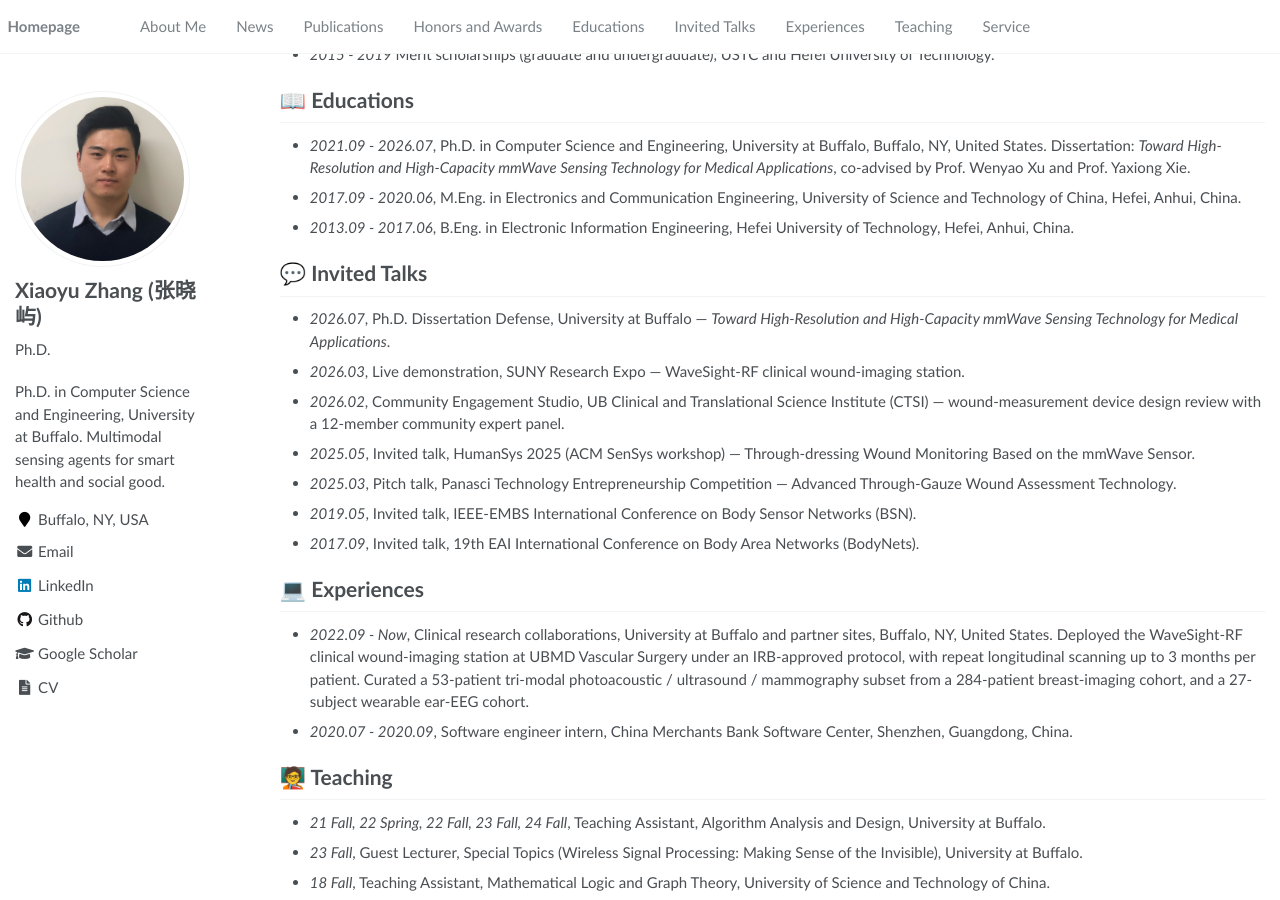
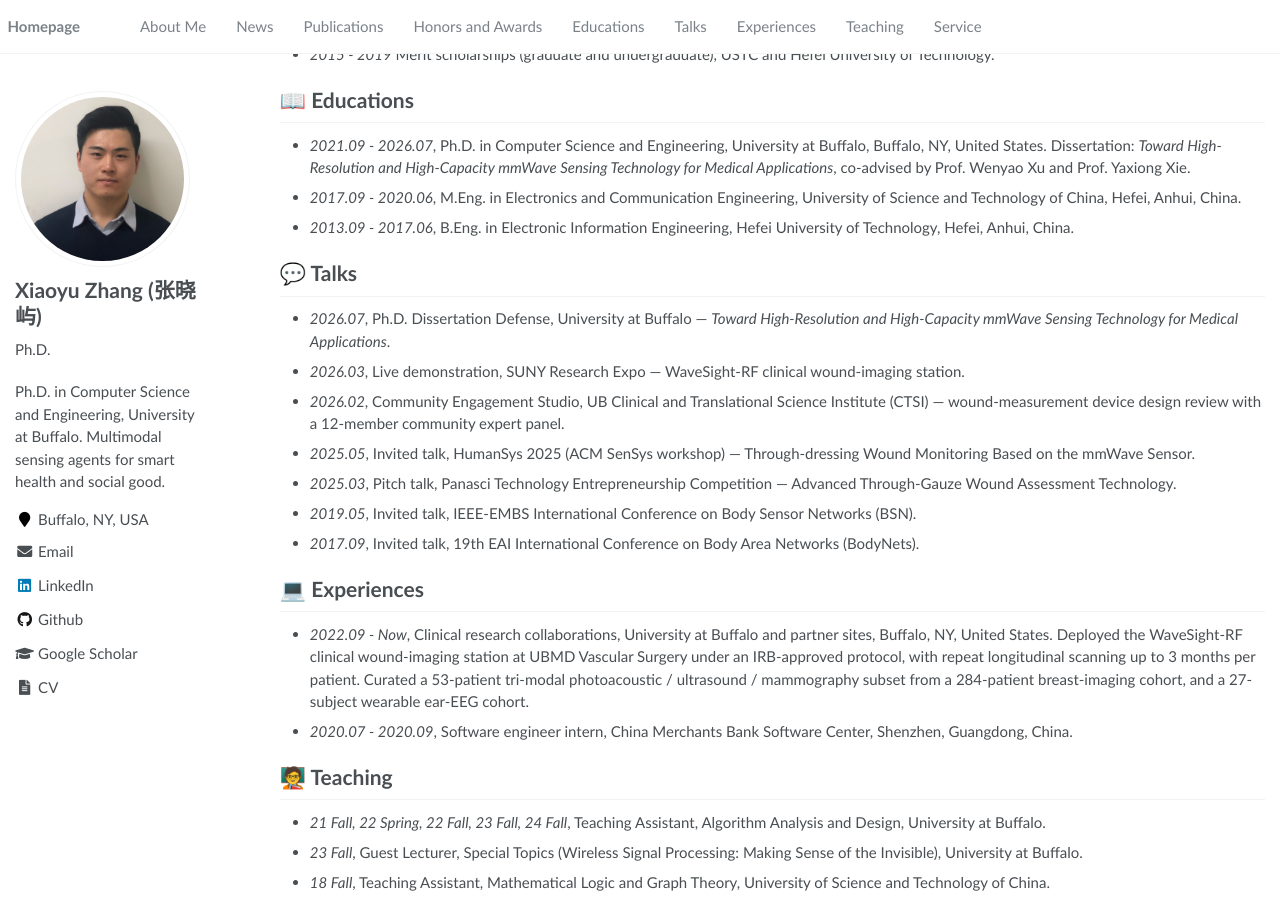
Before and after one commit to zxy340/zxy340.github.io, a Jekyll site: the page built from _pages/about.md, in a window 1280 px wide and 900 px high, scrolled down 2678 px. Built offline with Jekyll 4.4.1, drawn with Linux system fonts in a browser that asks for light colours.

Commit message:
Rename Invited Talks to Talks
Co-Authored-By: Claude Opus 5 <noreply@anthropic.com>

```diff
--- a/_data/navigation.yml
+++ b/_data/navigation.yml
@@ -15,8 +15,8 @@ main:
   - title: "Educations"
     url: "#-educations"
 
-  - title: "Invited Talks"
-    url: "#-invited-talks"
+  - title: "Talks"
+    url: "#-talks"
 
   - title: "Experiences"
     url: "#-experiences"
--- a/_pages/about.md
+++ b/_pages/about.md
@@ -169,7 +169,7 @@ Xiaoyu Zhang received his Ph.D. in Computer Science and Engineering at the [Stat
 - *2017.09 - 2020.06*, M.Eng. in Electronics and Communication Engineering, University of Science and Technology of China, Hefei, Anhui, China.
 - *2013.09 - 2017.06*, B.Eng. in Electronic Information Engineering, Hefei University of Technology, Hefei, Anhui, China.
 
-# 💬 Invited Talks
+# 💬 Talks
 - *2026.07*, Ph.D. Dissertation Defense, University at Buffalo — *Toward High-Resolution and High-Capacity mmWave Sensing Technology for Medical Applications*.
 - *2026.03*, Live demonstration, SUNY Research Expo — WaveSight-RF clinical wound-imaging station.
 - *2026.02*, Community Engagement Studio, UB Clinical and Translational Science Institute (CTSI) — wound-measurement device design review with a 12-member community expert panel.
```
